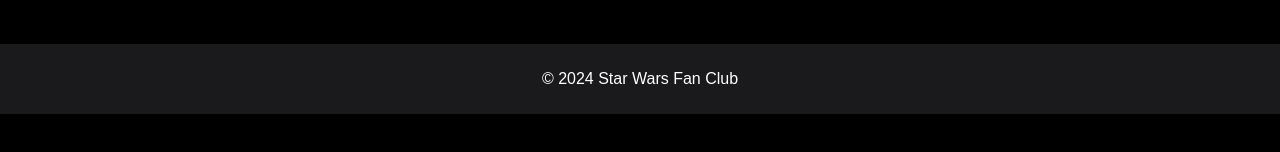
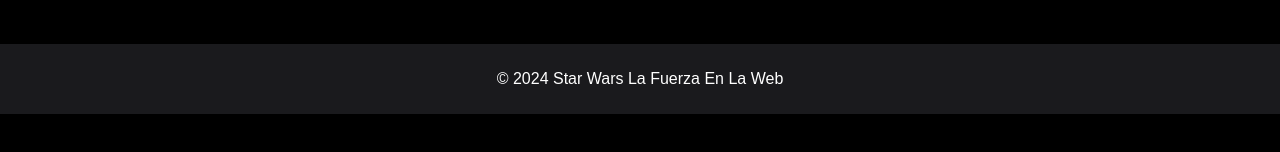
Before and after one commit to Bongo117/Integrador-Web.github.io, a plain HTML site: page articulo2.html in a window 1280 px wide. Shown: the part 458-610 px from the top of the page. Drawn offline with Linux system fonts and the light colour scheme.

Commit message:
Update articulo2.html

```diff
--- a/articulo2.html
+++ b/articulo2.html
@@ -39,7 +39,7 @@
     </div>
 
     <footer>
-        <p>&copy; 2024 Star Wars Fan Club</p>
+        <p>&copy; 2024 Star Wars La Fuerza En La Web</p>
     </footer>
 </body>
 
```
